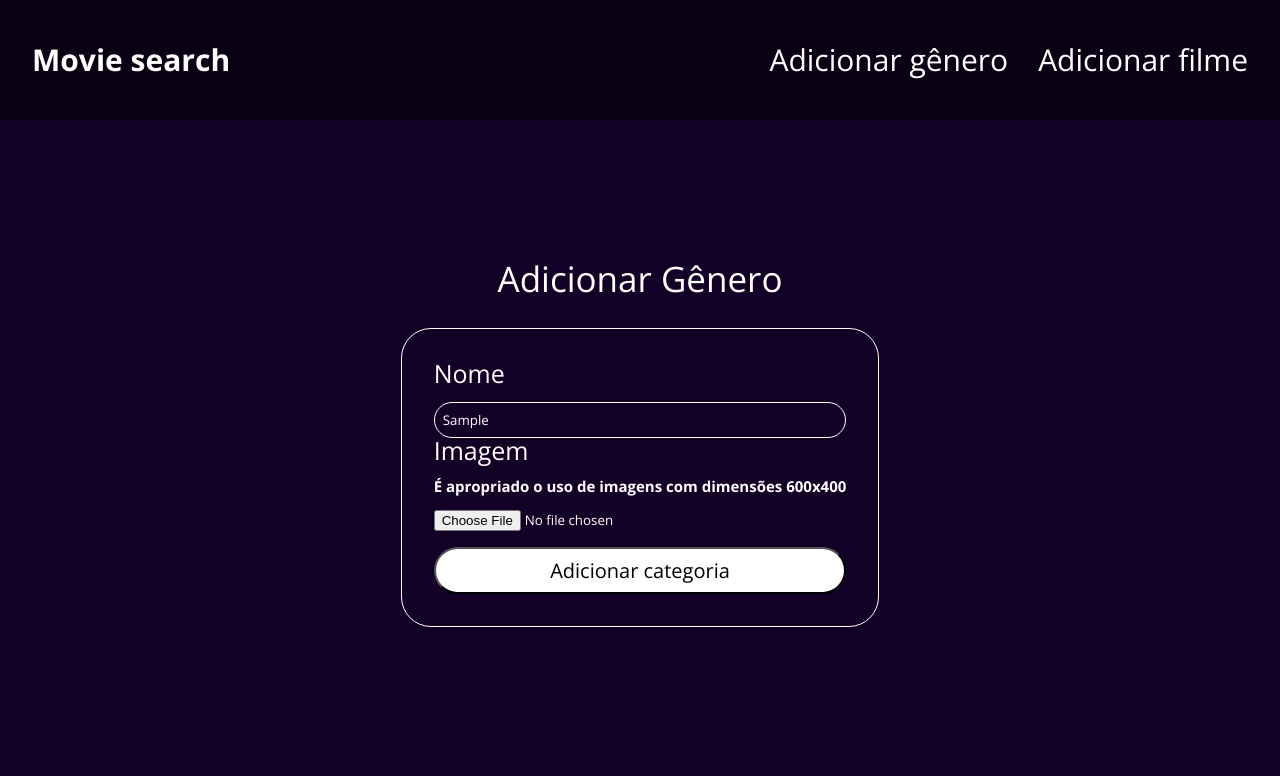
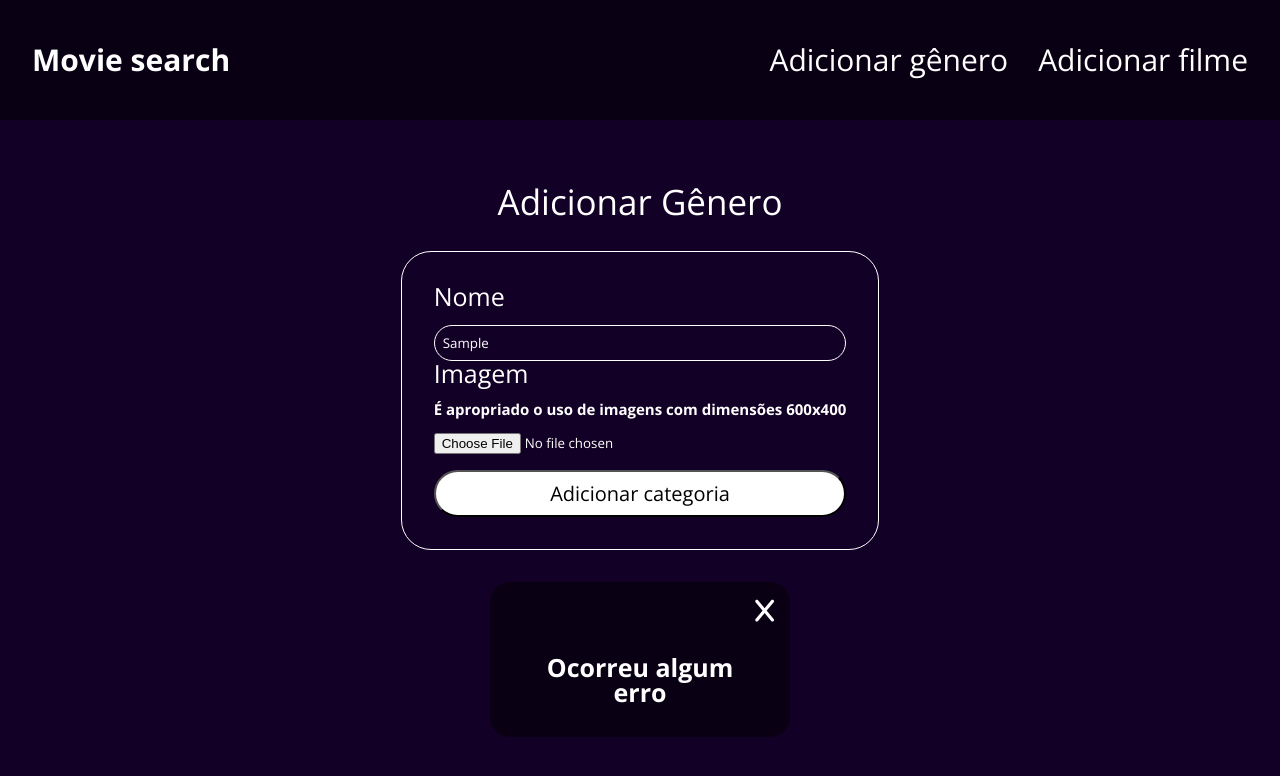
Before and after one commit to dgmatias/movie-search, an Angular app in the folder movie-search-angular/: page /add-category in a window 1280 px wide. Both pictures are taken after typing "Sample" into the empty fields and a click on the input "Adicionar categoria". Shown: the top 776 px of the page. Built offline with nearby package versions, Linux system fonts and the light colour scheme.

Commit message:
Adicionando o typescript do pop up

```diff
--- a/movie-search-angular/src/app/add-category/add-category.component.css
+++ b/movie-search-angular/src/app/add-category/add-category.component.css
@@ -74,12 +74,6 @@ p {
     /* font-weight: bold; */
 }
 
-.pop-up-container {
-    /* position: fixed; */
-    /* position: 3; */
-    /* margin-bottom: 3rem; */
-}
-
 @media screen and (max-width: 768px) {
 
     h1 {
--- a/movie-search-angular/src/app/add-category/add-category.component.html
+++ b/movie-search-angular/src/app/add-category/add-category.component.html
@@ -25,9 +25,9 @@
 
     </div>
 
-    <!-- <div class="pop-up-container">
-        <mov-pop-up></mov-pop-up>
-    </div> -->
+    <div class="pop-up-container">
+        <mov-pop-up [status]="statusPopUp" [text]="textPopUp"></mov-pop-up>
+    </div>
 
 
 </div>
--- a/movie-search-angular/src/app/add-category/add-category.component.ts
+++ b/movie-search-angular/src/app/add-category/add-category.component.ts
@@ -14,6 +14,9 @@ export class AddCategoryComponent {
     name: "",
     img: "",
   }
+
+  statusPopUp!: boolean;
+  textPopUp!: string;
 
   constructor(private categoryService: CategoryService) {}
 
@@ -34,10 +37,13 @@ export class AddCategoryComponent {
       console.log(this.category);
 
       this.categoryService.addCategory(this.category).subscribe(() => this.categoryService.listCategories());
-      alert("Gênero adicionando com sucesso");
+      this.textPopUp = "Gênero adicionado com sucesso";
+      this.statusPopUp = true;
     } else {
-      console.error("Os campos name e img não podem estar vazios.");
-      alert("Ocorreu algum erro");
+      // console.error("Os campos name e img não podem estar vazios.");
+      this.statusPopUp = true;
+      this.textPopUp = "Ocorreu algum erro";
+      // alert("Ocorreu algum erro");
     }
   }
 
--- a/movie-search-angular/src/app/pop-up/pop-up.component.html
+++ b/movie-search-angular/src/app/pop-up/pop-up.component.html
@@ -1,7 +1,7 @@
-<div class="container">
+<div *ngIf="status == true" class="container">
 
-    <div class="close-container"> <i class="fa-solid fa-x" style="color: #ffffff;"></i> </div>
+    <div class="close-container"> <i (click)="close()" class="fa-solid fa-x" style="color: #ffffff;"></i> </div>
 
-    <div class="span-container"> <span> Ocorreu algum erro </span> </div>
+    <div class="span-container"> <span> {{text}} </span> </div>
 
 </div>
--- a/movie-search-angular/src/app/pop-up/pop-up.component.ts
+++ b/movie-search-angular/src/app/pop-up/pop-up.component.ts
@@ -1,4 +1,4 @@
-import { Component } from '@angular/core';
+import { Component, Input } from '@angular/core';
 
 @Component({
   selector: 'mov-pop-up',
@@ -7,4 +7,13 @@ import { Component } from '@angular/core';
 })
 export class PopUpComponent {
 
+  @Input() status!: boolean;
+  @Input() text!: string;
+
+  constructor() {}
+
+  close() {
+    this.status = false;
+  }
+
 }
```
